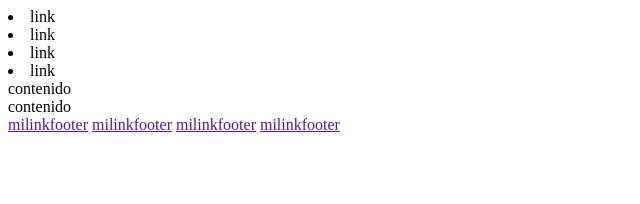
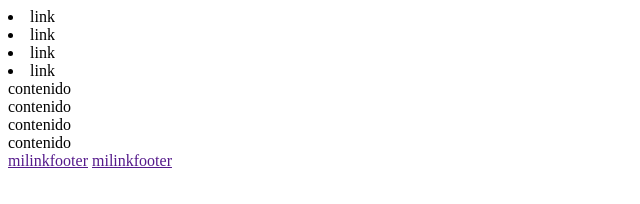
Before and after one commit to DanielaG85/clase-tester2intento, a plain HTML site: page index.html in a window 1280 px wide. Shown: the whole page, without its empty margins (0-640 px from the left). Drawn offline with Linux system fonts and the light colour scheme.

Commit message:
modifica index y agrega styles.css

```diff
--- a/index.html
+++ b/index.html
@@ -15,11 +15,12 @@
             <main>
                 <div>contenido</div>
                 <div>contenido</div>
+                <div>contenido</div>
+                <div>contenido</div>
                 <footer>
                     <a href="">milinkfooter</a>
                     <a href="">milinkfooter</a>
-                    <a href="">milinkfooter</a>
-                    <a href="">milinkfooter</a>
+
                 </footer>
             </main>
         </navbar>
```
Also changed, not shown: styles.css (added).
